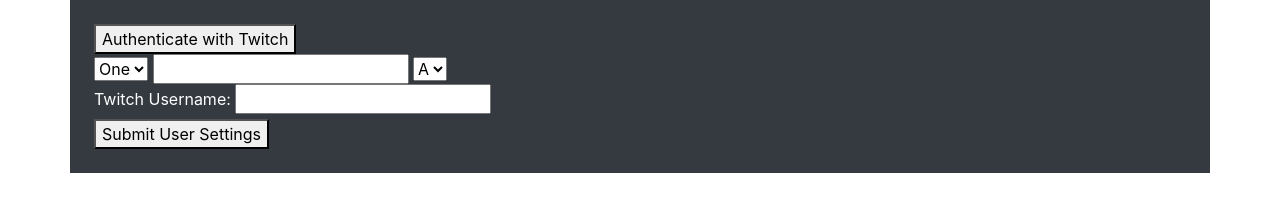
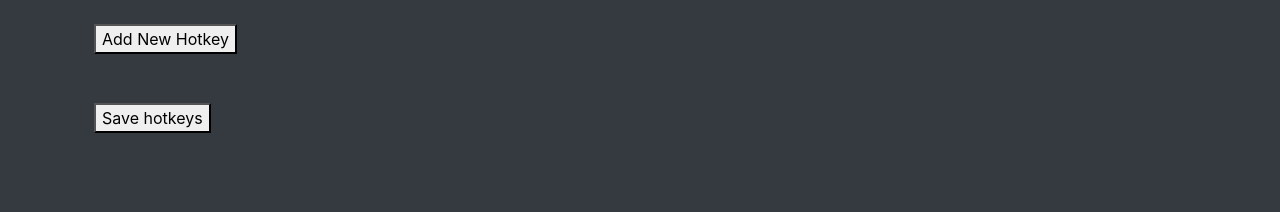
Before and after one commit to NNR-Dev/Twitch-Hotkey-Assistant, an Electron app: page bind_settings.html in a window 1280 px wide. Drawn offline with Linux system fonts and the light colour scheme; no server answers.

Commit message:
Updates bindings menu visuals a bit

```diff
--- a/bind_settings.html
+++ b/bind_settings.html
@@ -8,12 +8,13 @@
     <!-- Bootstrap -->
     <link href="css/bootstrap-4.4.1.css" rel="stylesheet">
   </head>
-  <body>
-    <div class="container text-white bg-dark p-4 overflow-auto" id="scrollable">
-    	<div>
-		  <button type="button" onclick="create_binding_panel()" id="twitch_auth_button">Authenticate with Twitch</button>
-    	</div>
-		<div>
+  <body class="bg-dark">
+    <div class="container text-white bg-dark p-4">
+		<div class="overflow-auto"  id="scrollable" style="margin-bottom:1cm;">
+			<div style="margin-bottom:0.3cm;">
+			  <button type="button" onclick="create_binding_panel()" id="twitch_auth_button">Add New Hotkey</button>
+			</div>
+		<!--<div>
 			<select id="reward_selecter">
 				<option value="1">One</option>
 			</select>
@@ -22,15 +23,13 @@
 				<option value="a">A</option>
 				<option value="b">B</option>
 			</select>
+		</div>-->
 		</div>
 		<div>
-			<label for="textfield">Twitch Username:</label>
-    	<input type="text" id="username_field">
-		</div>
-		<div>
-		  <button type="button" id="submit_auth_button">Submit User Settings</button>
+		  <button type="button" id="save_bind_button">Save hotkeys</button>
     	</div>
     </div>
+
     <!-- jQuery (necessary for Bootstrap's JavaScript plugins) -->
     <script src="js/jquery-3.4.1.min.js"></script>
     <!-- Include all compiled plugins (below), or include individual files as needed -->
--- a/bindings_renderer.js
+++ b/bindings_renderer.js
@@ -18,6 +18,7 @@
     window.electronAPI.log_message(rewards);
     new_div = document.createElement("div");
     new_div.setAttribute("class", "bind_div");
+    new_div.setAttribute("style", "margin-bottom:0.2cm;")
 
     selecter = document.createElement("select");
     selecter.setAttribute("class", "reward_selecter");
```
